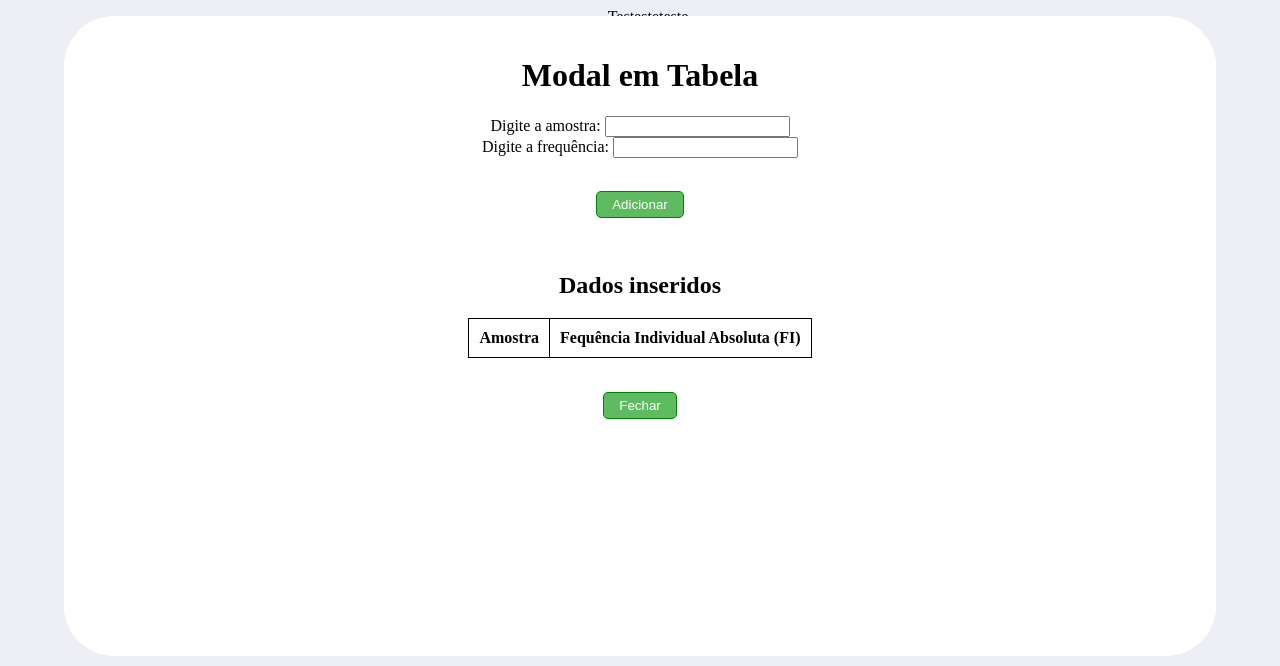
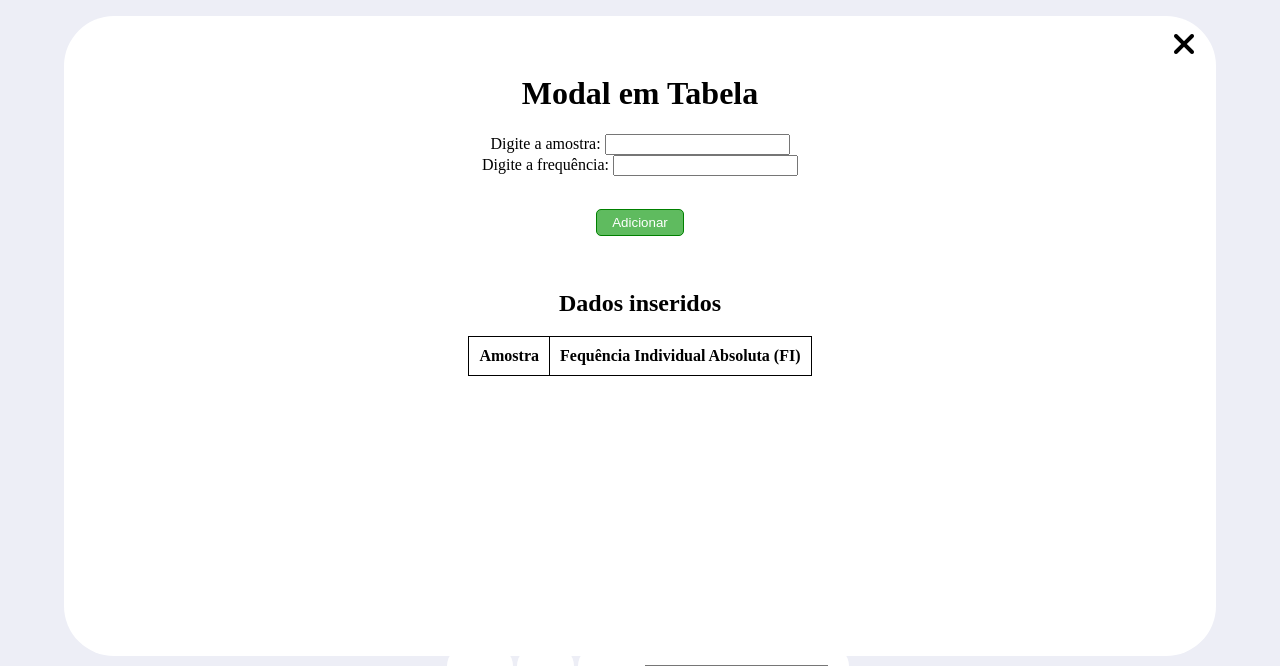
Before and after one commit to IsadoraPBastos/Calculadora-De-Estatistica, a Flask app: page /dados_em_tabela in a window 1280 px wide. Shown: the top 666 px of the page. Run offline with Flask 3, Linux system fonts and the light colour scheme; lists and menus that the app fills with data are empty.

Commit message:
Arrumar botao fechar modal

```diff
--- a/static/style.css
+++ b/static/style.css
@@ -49,6 +49,11 @@
 .botoes-calcular-limpar.descer {
   margin-top: 15%;
   transition: margin-top 0.3s ease;
+}
+
+.botao-fechar-modal {
+  text-align: end;
+  cursor: pointer;
 }
 
 /* Tipo de dados botão*/
--- a/templates/index.html
+++ b/templates/index.html
@@ -12,7 +12,6 @@
     <title>Calculadora de estatistica</title>
   </head>
   <body>
-    <div>Testesteteste</div>
     <h2>Calculadora de Estatistica</h2>
     <div class="container-cards">
       <!-- Parte de inserção de dados -->
@@ -32,9 +31,11 @@
         </div>
       </div>
     </div>
-
     <div class="container-modal" id="container_modal_desordenado">
       <div class="modal">
+        <div class="botao-fechar-modal" onclick="fecharModalDesordenado()">
+          <i class="fa-solid fa-circle-xmark fa-2xl"></i>
+        </div>
         <h1>Modal Desordenado</h1>
         <form action="{{url_for('dados_desordenados')}}" method="POST">
           <div>
@@ -49,12 +50,14 @@
         <div>
           {%for dado in dadosDesordenados%} {{dado}} &nbsp - &nbsp {% endfor %}
         </div>
-        <button onclick="fecharModalDesordenado()">Fechar</button>
       </div>
     </div>
 
     <div class="container-modal" id="container_modal_tabela">
       <div class="modal">
+        <div class="botao-fechar-modal" onclick="fecharModalTabela()">
+          <i class="fa-solid fa-xmark fa-2xl"></i>
+        </div>
         <h1>Modal em Tabela</h1>
         <form action="{{url_for('dados_em_tabela')}}" method="POST">
           <div>
@@ -89,7 +92,6 @@
             {% endfor %}
           </tbody>
         </table>
-        <button onclick="fecharModalTabela()">Fechar</button>
       </div>
     </div>
 
```
Also changed, not shown: README.md.
